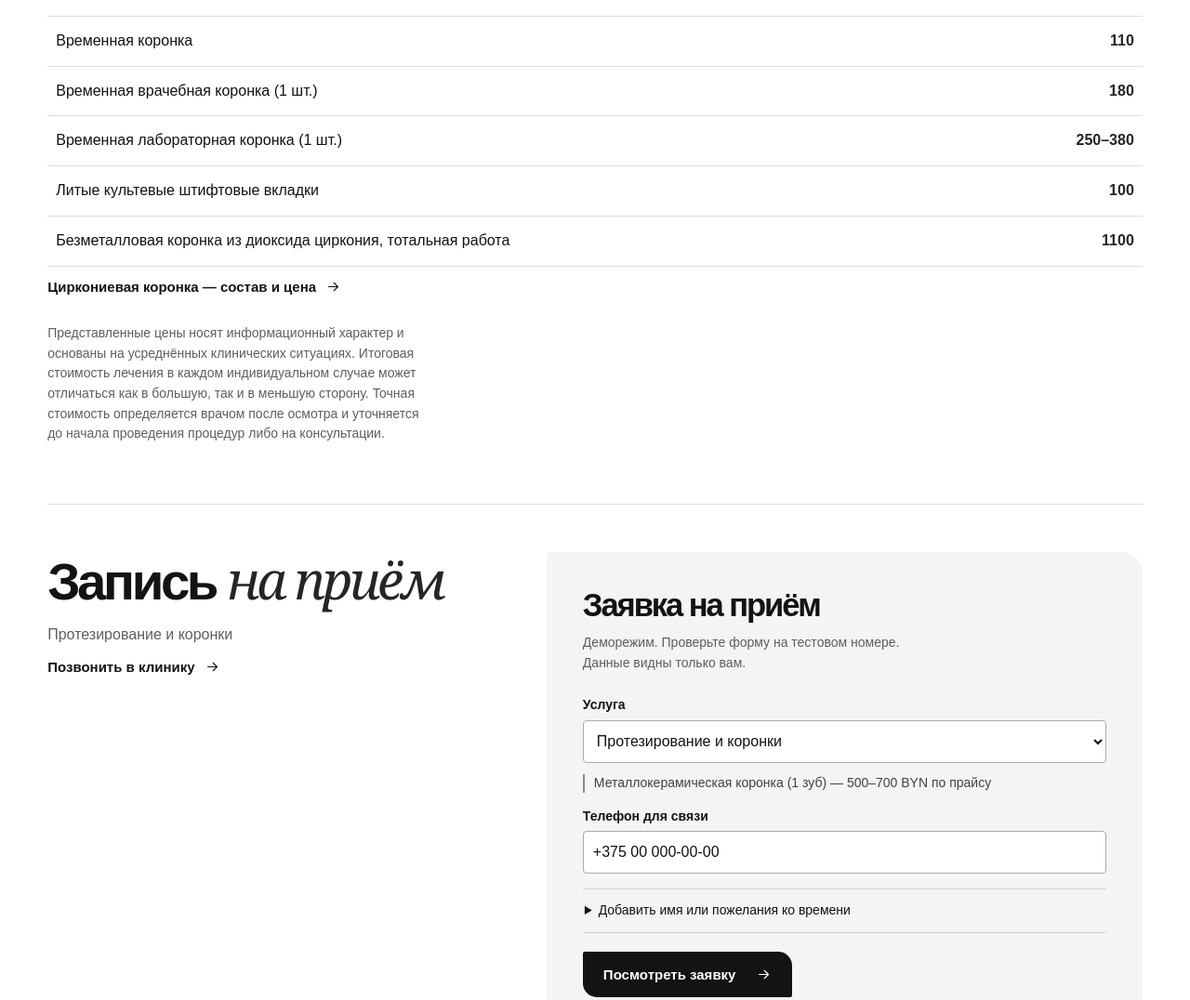
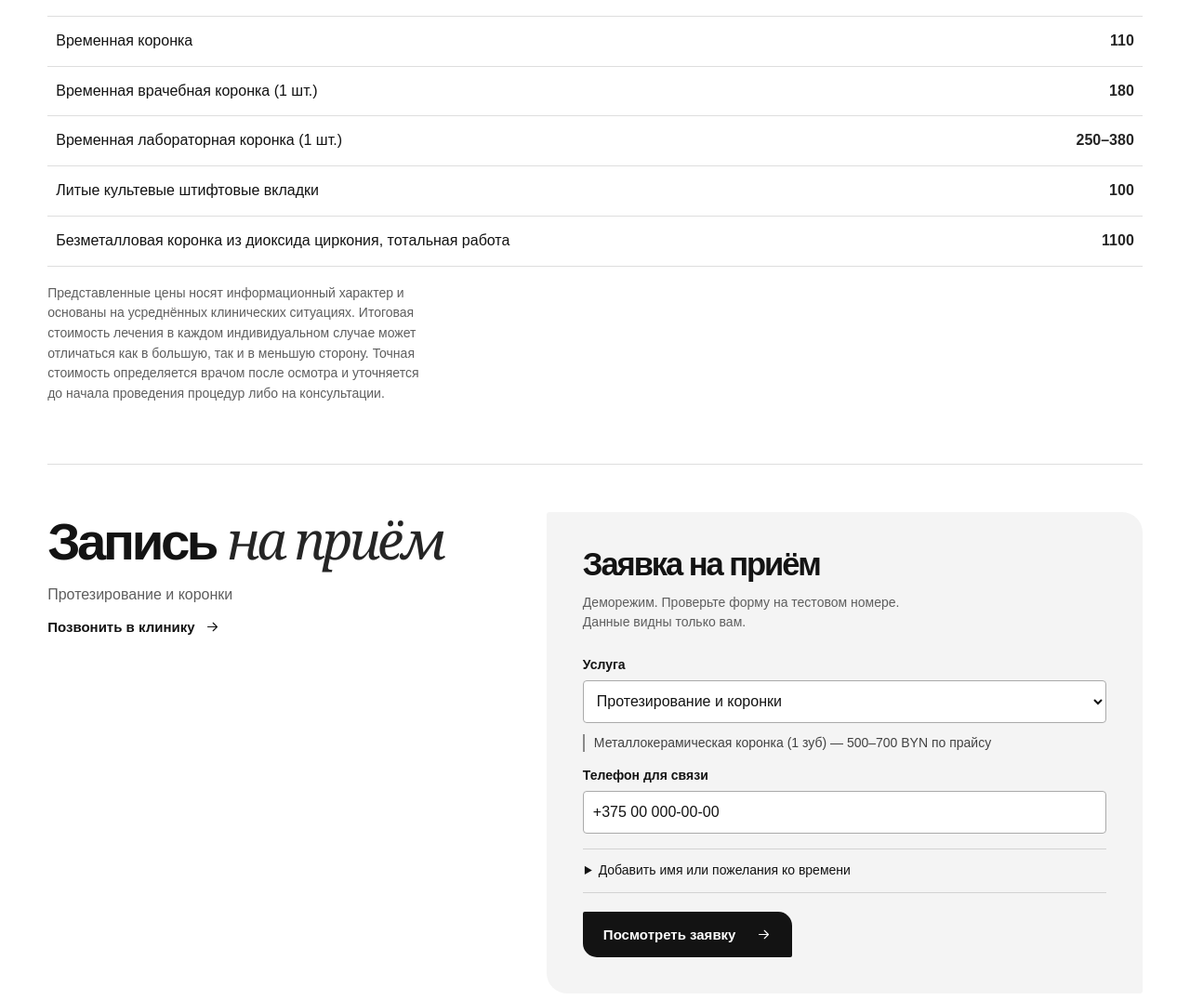
Before and after one commit to maximkkstt/med-in-love-dent-demo, a plain HTML site: page uslugi/koronki/index.html in a window 1280 px wide. Shown: the part 807-1883 px from the top of the page at 93% size. Drawn offline with Linux system fonts and the light colour scheme.

Commit message:
Remove extra procedure links below price tables

```diff
--- a/uslugi/koronki/index.html
+++ b/uslugi/koronki/index.html
@@ -7,7 +7,7 @@
 <a class="head-phone" href="tel:+375336212345">+375 (33) 621-23-45</a><a class="button dark" href="#request">Записаться<svg aria-hidden="true" viewBox="0 0 24 24" fill="none" stroke="currentColor" stroke-width="1.6" stroke-linecap="round" stroke-linejoin="round"><path d="M6 18 18 6M6 6h12v12"/></svg></a>
 <button class="hamb" type="button" hidden aria-controls="navigation" aria-label="Меню" aria-expanded="false"><svg aria-hidden="true" viewBox="0 0 24 24" fill="none" stroke="currentColor" stroke-width="1.6" stroke-linecap="round" stroke-linejoin="round"><path d="M3 7h18M3 16h18"/></svg></button></div></div></header>
 <main id="main"><article class="wrap inner"><nav aria-label="Путь к странице" class="crumb"><a href="../../">Главная</a><span>/</span><a href="../">Услуги</a><span>/</span>Протезирование</nav><div class="service-intro"><div><h1>Протезирование и коронки</h1><p class="lead">Варианты восстановления зуба коронкой. В прайсе представлены металлокерамика, диоксид циркония и E-max.</p><div class="visit-address"><a href="../../kontakty/#marshrut"><svg aria-hidden="true" viewBox="0 0 24 24" fill="none" stroke="currentColor" stroke-width="1.6" stroke-linecap="round" stroke-linejoin="round"><path d="M19 10c0 5-7 11-7 11S5 15 5 10a7 7 0 1 1 14 0Z"/><circle cx="12" cy="10" r="2.5"/></svg>Минск, проспект Пушкина, 20</a><span>Ежедневно 09:00–22:00</span></div></div><aside><small>Металлокерамическая коронка (1 зуб)</small><strong>500–700 BYN</strong><a class="button " href="#request">Записаться на приём<svg aria-hidden="true" viewBox="0 0 24 24" fill="none" stroke="currentColor" stroke-width="1.6" stroke-linecap="round" stroke-linejoin="round"><path d="M6 18 18 6M6 6h12v12"/></svg></a></aside></div>
-<section class="subsection"><h2>Стоимость</h2><table><thead><tr><th>Услуга</th><th>Цена, BYN</th></tr></thead><tbody><tr data-price=""><td>Металлокерамическая коронка (1 зуб)</td><td>500–700</td></tr><tr data-price=""><td>Коронка из диоксида циркония (1 зуб)</td><td>900</td></tr><tr data-price=""><td>Коронка E-max</td><td>1200</td></tr><tr data-price=""><td>Временная коронка</td><td>110</td></tr><tr data-price=""><td>Временная врачебная коронка (1 шт.)</td><td>180</td></tr><tr data-price=""><td>Временная лабораторная коронка (1 шт.)</td><td>250–380</td></tr><tr data-price=""><td>Литые культевые штифтовые вкладки</td><td>100</td></tr><tr data-price=""><td>Безметалловая коронка из диоксида циркония, тотальная работа</td><td>1100</td></tr></tbody></table><a class="text-link" href="cirkonievaya-koronka/">Циркониевая коронка — состав и цена<svg aria-hidden="true" viewBox="0 0 24 24" fill="none" stroke="currentColor" stroke-width="1.6" stroke-linecap="round" stroke-linejoin="round"><path d="M5 12h14m-6-6 6 6-6 6"/></svg></a><p class="note">Представленные цены носят информационный характер и основаны на усреднённых клинических ситуациях. Итоговая стоимость лечения в каждом индивидуальном случае может отличаться как в большую, так и в меньшую сторону. Точная стоимость определяется врачом после осмотра и уточняется до начала проведения процедур либо на консультации.</p></section>
+<section class="subsection"><h2>Стоимость</h2><table><thead><tr><th>Услуга</th><th>Цена, BYN</th></tr></thead><tbody><tr data-price=""><td>Металлокерамическая коронка (1 зуб)</td><td>500–700</td></tr><tr data-price=""><td>Коронка из диоксида циркония (1 зуб)</td><td>900</td></tr><tr data-price=""><td>Коронка E-max</td><td>1200</td></tr><tr data-price=""><td>Временная коронка</td><td>110</td></tr><tr data-price=""><td>Временная врачебная коронка (1 шт.)</td><td>180</td></tr><tr data-price=""><td>Временная лабораторная коронка (1 шт.)</td><td>250–380</td></tr><tr data-price=""><td>Литые культевые штифтовые вкладки</td><td>100</td></tr><tr data-price=""><td>Безметалловая коронка из диоксида циркония, тотальная работа</td><td>1100</td></tr></tbody></table><p class="note">Представленные цены носят информационный характер и основаны на усреднённых клинических ситуациях. Итоговая стоимость лечения в каждом индивидуальном случае может отличаться как в большую, так и в меньшую сторону. Точная стоимость определяется врачом после осмотра и уточняется до начала проведения процедур либо на консультации.</p></section>
 <section class="service-request" id="request"><div><h2>Запись <em>на приём</em></h2><p>Протезирование и коронки</p><a class="text-link" href="tel:+375336212345">Позвонить в клинику<svg aria-hidden="true" viewBox="0 0 24 24" fill="none" stroke="currentColor" stroke-width="1.6" stroke-linecap="round" stroke-linejoin="round"><path d="M5 12h14m-6-6 6 6-6 6"/></svg></a></div><div class="booking-panel"><noscript><p>Для записи позвоните <a href="tel:+375336212345">+375 (33) 621-23-45</a>.</p></noscript>
 <form id="booking-demo" autocomplete="off" data-service="koronki" data-item="" hidden>
 <h2>Заявка на приём</h2><p class="form-hint">Деморежим. Проверьте форму на тестовом номере. Данные видны только вам.</p>
```
Also changed, not shown: uslugi/profgigiena/index.html (+1 -1 lines).
